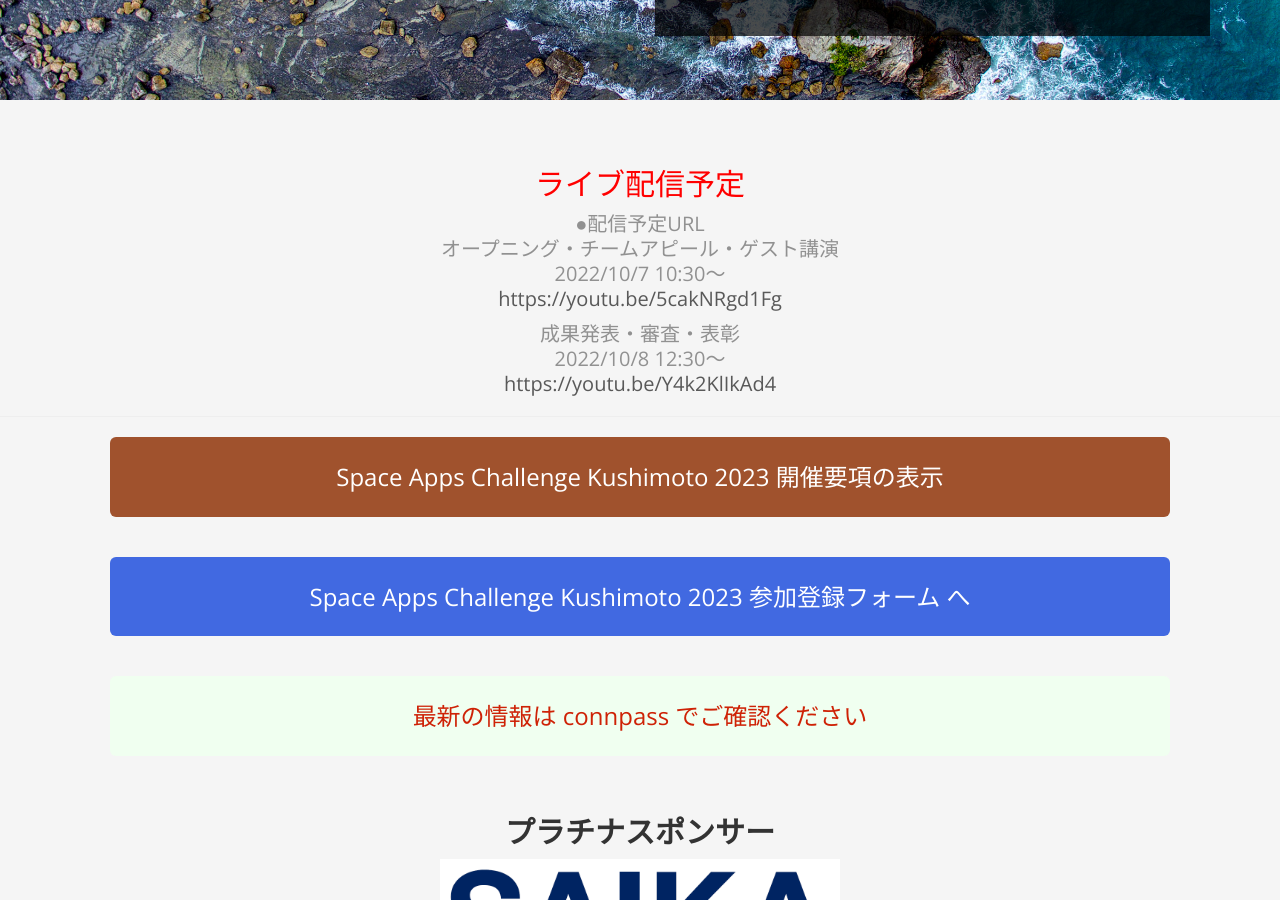
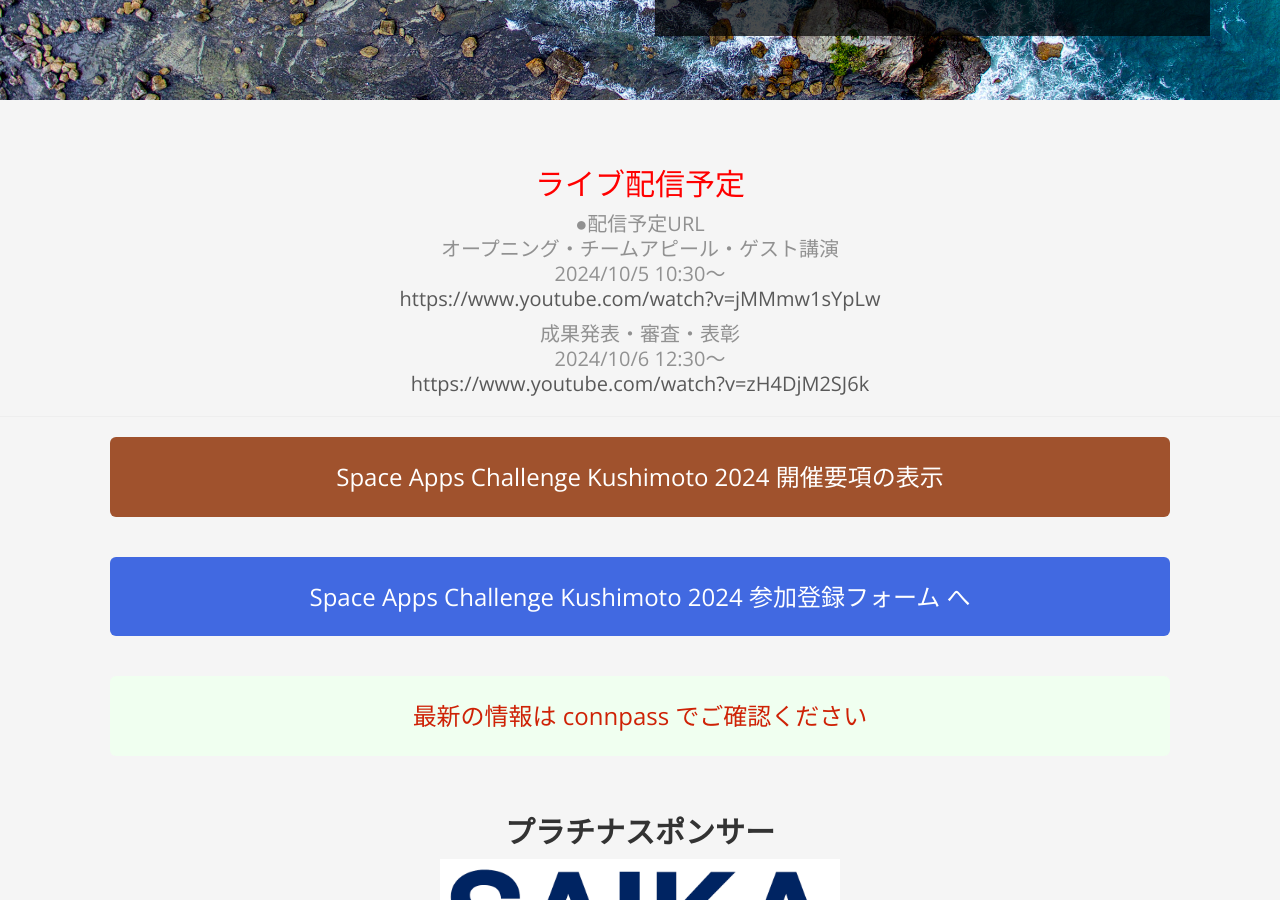
Before and after one commit to space-apps-kushimoto/space-apps-kushimoto.github.io, a Jekyll site: the page built from index.html, in a window 1280 px wide and 900 px high, scrolled down 2071 px. Built offline with Jekyll 4.4.1, drawn with Linux system fonts in a browser that asks for light colours; nearby versions of some CDN libraries; some web fonts are replaced; a script that is not in the unit is left out.

Commit message:
Update footer.html

```diff
--- a/_includes/footer.html
+++ b/_includes/footer.html
@@ -4,26 +4,26 @@
     <h2><font color="Red">ライブ配信予定</font></h2>
     <p style="font-size: 20px;" >●配信予定URL<br>
     オープニング・チームアピール・ゲスト講演<br>
-    2022/10/7 10:30～<br>
-    <a href="https://youtu.be/5cakNRgd1Fg" rel="nofollow">https://youtu.be/5cakNRgd1Fg</a>  </p>
+    2024/10/5 10:30～<br>
+    <a href="https://www.youtube.com/watch?v=jMMmw1sYpLw" rel="nofollow">https://www.youtube.com/watch?v=jMMmw1sYpLw</a>  </p>
     <p style="font-size: 20px;" >成果発表・審査・表彰<br>
-    2022/10/8 12:30～<br>
-    <a href="https://youtu.be/Y4k2KlIkAd4" rel="nofollow">https://youtu.be/Y4k2KlIkAd4</a>  </p>
+    2024/10/6 12:30～<br>
+    <a href="https://www.youtube.com/watch?v=zH4DjM2SJ6k" rel="nofollow">https://www.youtube.com/watch?v=zH4DjM2SJ6k</a>  </p>
     <hr>
   </div>
 
   <div class="attend">
-      <p><a href="{{ site.url }}/img/KaisaiYoukou_NASA_Space_Apps_Challenge_KUSHIMOTO2023.pdf" class="btn1 btn-danger btn-lg btn-block">Space Apps Challenge Kushimoto 2023 開催要項の表示</a></p>
+      <p><a href="{{ site.url }}/img/KaisaiYoukou_NASA_Space_Apps_Challenge_KUSHIMOTO2024.pdf" class="btn1 btn-danger btn-lg btn-block">Space Apps Challenge Kushimoto 2024 開催要項の表示</a></p>
       <p></p>
   </div>
 
   <div class="attend">
-      <p><a href="https://forms.gle/WUagyvN81ao7Z8hG6" class="btn2 btn-danger btn-lg btn-block">Space Apps Challenge Kushimoto 2023 参加登録フォーム へ</a></p>
+      <p><a href="https://forms.gle/dBpcLTxgMSmsJY2Q9" class="btn2 btn-danger btn-lg btn-block">Space Apps Challenge Kushimoto 2024 参加登録フォーム へ</a></p>
       <p></p>
   </div>
 
   <div class="attend">
-      <p><a href="https://spaceappsjapan.connpass.com/event/295218/" class="btn3 btn-danger btn-lg btn-block">最新の情報は connpass でご確認ください</a></p>
+      <p><a href="https://spaceappsjapan.connpass.com/event/328984/" class="btn3 btn-danger btn-lg btn-block">最新の情報は connpass でご確認ください</a></p>
       <p></p>
   </div>
 
```
